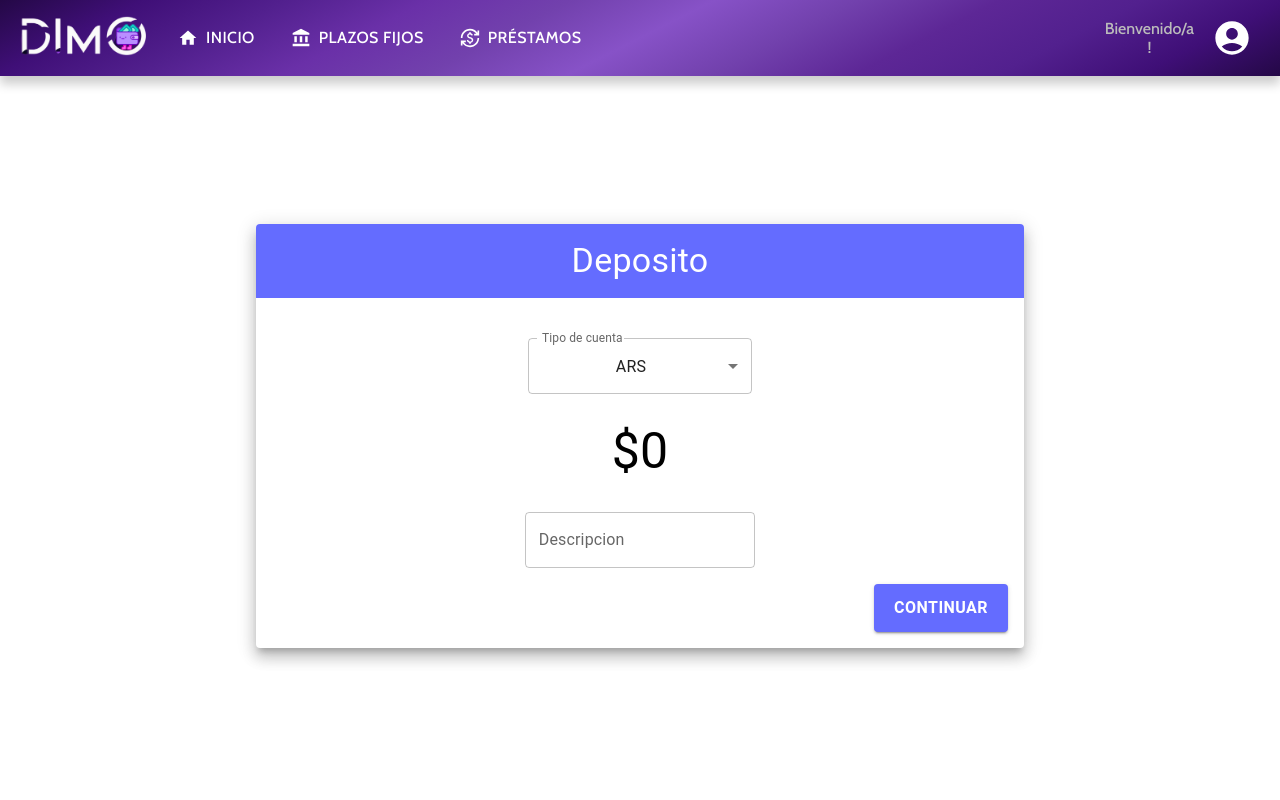
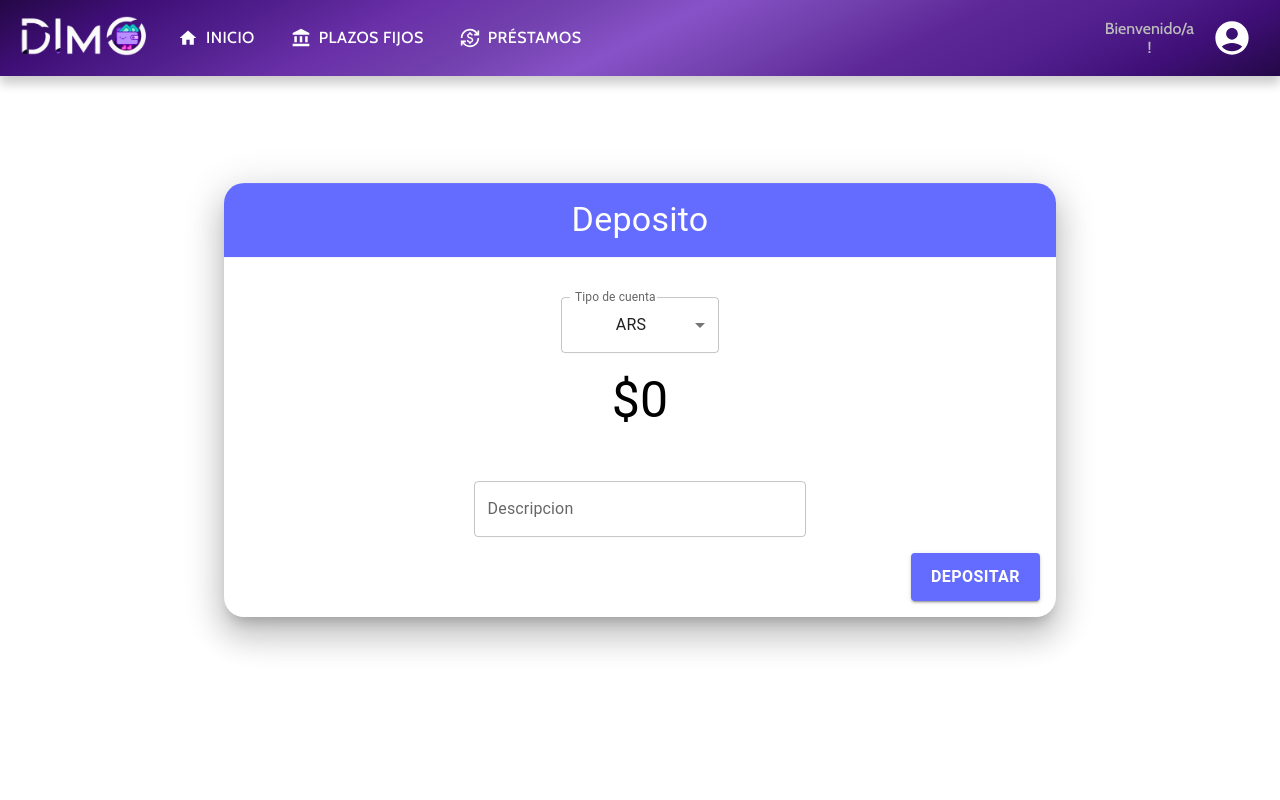
Before and after one commit to alkemyTech/BBVA-FS-W5-Front-S1, a React (Vite) app: page /depositmoney in a window 1280 px wide. Shown: the top 800 px of the page. Built offline with nearby package versions, Linux system fonts and the light colour scheme; no server answers.

Commit message:
Modificamos el deposit y transaction

```diff
--- a/src/components/SendMoney/SendMoney.jsx
+++ b/src/components/SendMoney/SendMoney.jsx
@@ -56,8 +56,9 @@ export default function SendMoney({ send }) {
   useEffect(() => {
     if (transaction.cbu.length == 20) {
       buscarCuentaCbu();
+      setCbuCompleto(true);
     }
-  }, [transaction.cbu || deposit.currencyType ]);
+  }, [transaction.cbu || deposit.currencyType]);
 
   const handleGoHome = () => {
     navigate("/home");
@@ -77,6 +78,7 @@ export default function SendMoney({ send }) {
     } catch (e) {
       console.log(e);
       setCbuValido(false);
+      setCbuCompleto(false);
       setUserChip({
         firstName: "",
         lastName: "",
@@ -174,19 +176,18 @@ export default function SendMoney({ send }) {
   };
 
   return (
-    <div
-      style={{
-        display: "flex",
-        justifyContent: "center",
-        alignItems: "center",
-        height: "90vh",
-        margin: "auto",
-      }}
-    >
-      <Card variant="elevation" elevation={10} sx={{ width: "60%" }}>
+      <Card variant="elevation" elevation={20} sx={{
+        width: "65%",
+        m: "auto", // Centra horizontalmente y verticalmente
+        position: "absolute", // Posición absoluta
+        top: "50%", // Lo coloca al 50% desde arriba
+        left: "50%", // Lo coloca al 50% desde la izquierda
+        transform: "translate(-50%, -50%)", // Centra completamente
+        borderRadius: "20px"
+        }}>
         <Grid
           container
-          flexDirection="column"
+          flexDirection= {send ? "" :"column"}
           justifyContent="center"
           alignItems="center"
           textAlign="center"
@@ -209,23 +210,24 @@ export default function SendMoney({ send }) {
             </Grid>
           </Grid>
           <Grid item size={12}>
-            {console.log(send && cbuCompleto && cbuValido)}
             {((send && cbuCompleto && cbuValido) ||
               (!send && obtenerCuenta(tipoCuenta.currency) != null)) && (
-              <Card
+              <Grid container
                 sx={{
                   border: "1px solid #646cff",
                   borderRadius: "10px",
                   display: "flex",
+                  justifyContent:"space-between",
+                  textAlign:"center",
                   alignItems: "center",
-                  justifyContent: "center",
-                  width: "40%",
+                  width: "56%",
                   margin: "auto",
-                  boxShadow: "0 4px 8px rgba(0, 0, 0, 0.1)",
+                  boxShadow: "0 4px 8px rgba(0, 0, 0, 0.4)",
                   marginBottom: "30px",
+                  p:2.2
                 }}
               >
-                <CardContent sx={{ display: "flex", alignItems: "center" }}>
+                <Grid item size={2} >
                   <Avatar
                     sx={{
                       backgroundColor: "#646cff",
@@ -244,61 +246,45 @@ export default function SendMoney({ send }) {
                             userAuthenticated.lastName
                     )}
                   </Avatar>
-                  <Box
-                    sx={{
-                      textAlign: "center",
-                      display: "flex",
-                      flexDirection: "column",
-                      p: 1,
-                      gap: 0.5,
-                    }}
-                  >
+                </Grid>
+                <Grid item size={5}>
                   <Typography
                     variant="h6"
                     component="div"
                     sx={{ fontSize: "16px", color: "#646cff" }}
                   >
-                      {send?
-                      userChip.firstName + " " + userChip.lastName
+                    {send
+                      ? userChip.firstName + " " + userChip.lastName
                       : userAuthenticated.firstName +
                         " " +
                         userAuthenticated.lastName}
                   </Typography>
                   <Typography variant="p" color="textSecondary">
-                    CBU: {send? transaction.cbu : obtenerCuenta(tipoCuenta.currency).cbu }
+                    CBU: {send
+                      ? transaction.cbu
+                      : obtenerCuenta(tipoCuenta.currency).cbu}
                   </Typography>
-                    <Typography variant="p" color="textSecondary">
-                      {send?"Transaction Limit: " +userChip.transactionLimit :"Balance: "+
+                </Grid>
+                <Grid item size={5}>
+                  <Grid container>
+                    <Grid item size={12}><Typography variant="p" color="textSecondary">
+                    {send
+                      ? "Limite de transaccion: $" + userChip.transactionLimit
+                      : "Balance: $" +
                         obtenerCuenta(tipoCuenta.currency).balance}
-                    </Typography>
-                    <Typography variant="p" color="textSecondary">
-                      Currency: {send? userChip.currency: tipoCuenta.currency}
-                    </Typography>
-                  </Box>
-                </CardContent>
-              </Card>
+                  </Typography></Grid>
+                    <Grid item size={12}><Typography variant="p" color="textSecondary">
+                    Tipo de cuenta: {send ? userChip.currency : tipoCuenta.currency}
+                  </Typography></Grid>
+                  </Grid>
+                </Grid>
+              </Grid>
             )}
           </Grid>
+          <Grid item size={6}>
+            <Grid container p="10px" flexDirection="column" spacing={7}>
+              {send && (
                 <Grid item size={12}>
-            <Grid container justifyContent="space-between" p="10px">
-              <Grid item size={send ? 6 : 12}>
-                <TextField
-                  id="tipo-cuenta"
-                  label="Tipo de cuenta"
-                  value={tipoCuenta.currency}
-                  onChange={(e) =>
-                    setTipoCuenta({ ...tipoCuenta, currency: e.target.value })
-                  }
-                  select
-                  sx={{ width: send ? "70%" : "30%" }}
-                  variant="outlined"
-                >
-                  <MenuItem value="ARS">ARS</MenuItem>
-                  {accounts.length > 1 && (<MenuItem value="USD">USD</MenuItem>)}
-                </TextField>
-              </Grid>
-              {send && (
-                <Grid item size={6}>
                   <TextField
                     id=""
                     label="CBU"
@@ -311,24 +297,42 @@ export default function SendMoney({ send }) {
                       });
                       setCbuCompleto(nuevoCbu.length === 20);
                     }}
-                    sx={{ width: "70%" }}
+                    sx={{ width: "90%",textAlign:"center"}}
                   />
                 </Grid>
               )}
+              <Grid item size={12}>
+                <TextField
+                  id="tipo-cuenta"
+                  label="Tipo de cuenta"
+                  value={tipoCuenta.currency}
+                  onChange={(e) =>
+                    setTipoCuenta({ ...tipoCuenta, currency: e.target.value })
+                  }
+                  select
+                  sx={{ width: send ? "90%" : "40%" }}
+                  variant="outlined"
+                >
+                  <MenuItem value="ARS">ARS</MenuItem>
+                  {accounts.length > 1 && <MenuItem value="USD">USD</MenuItem>}
+                </TextField>
+              </Grid>
+
             </Grid>
           </Grid>
-
+          <Grid item size={6}>
             <Grid
             container
+            flexDirection="column"
             justifyContent="center"
             alignItems="center"
             textAlign="center"
-            paddingTop="10px"
-            paddingBottom="20px"
+            spacing={5}
           >
+            <Grid item={12}>
             <NumericFormat
               sx={{
-                width: "50%",
+                width: "100%",
                 "& input::placeholder": {
                   color: "black",
                   opacity: 1,
@@ -365,7 +369,6 @@ export default function SendMoney({ send }) {
               placeholder="$0"
             />
           </Grid>
-
             <Grid item size={12}>
             <TextField
               id=""
@@ -382,10 +385,15 @@ export default function SendMoney({ send }) {
                       description: e.target.value,
                     })
               }
-
-              sx={{ width: "30%" }}
+              sx={{ width: "80%" }}
             />
           </Grid>
+          </Grid>
+
+          </Grid>
+
+
+
           <Grid item size={12}>
             <Grid container justifyContent="end" alignItems="end">
               <Button
@@ -400,12 +408,12 @@ export default function SendMoney({ send }) {
                 }}
                 onClick={manejarTransferencia}
               >
-                continuar
+                {send ? "Transferir" : "Depositar"}
               </Button>
             </Grid>
           </Grid>
         </Grid>
       </Card>
-    </div>
+
   );
 }
```
Lines whose indentation alone changed are shown as unchanged.
